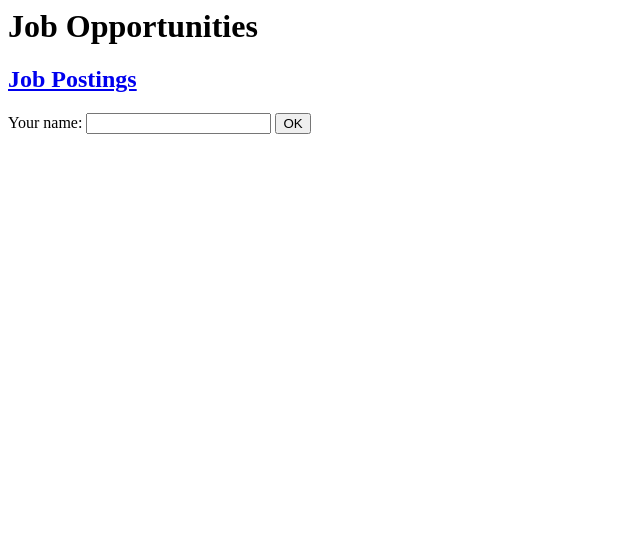
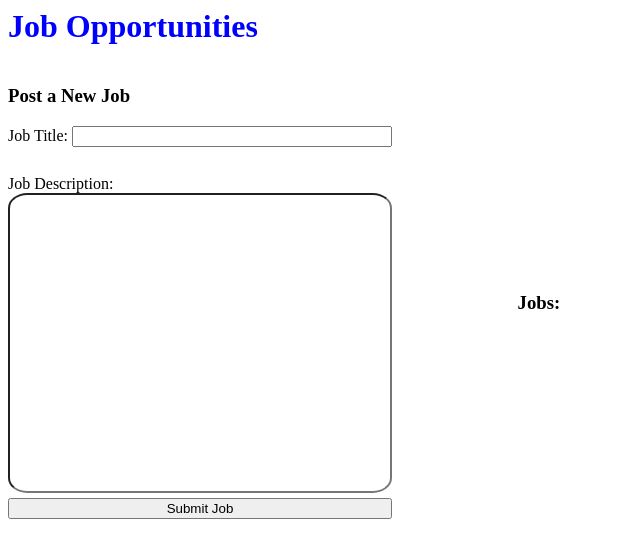
Before and after one commit to Daniel165c/ConnectionsOnline, a Django app: page /home/postjobs/ in a window 1280 px wide. Shown: the top 558 px of the page, without its empty margins (0-640 px from the left). Run offline with Django 4.2, Linux system fonts and the light colour scheme; data that the repository does not hold is empty.

Commit message:
new work added

```diff
--- a/ConnectionsOnline/ConnectionsOnline/settings.py
+++ b/ConnectionsOnline/ConnectionsOnline/settings.py
@@ -25,7 +25,7 @@ SECRET_KEY = 'django-insecure-5yg8$)iwi1h)14p$f(f&v^jk+e-hm$yajr3g3oerzaow&5@qa&
 # SECURITY WARNING: don't run with debug turned on in production!
 DEBUG = True
 
-ALLOWED_HOSTS = []
+ALLOWED_HOSTS = ['local.ripplematch.com', '127.0.0.1']
 
 
 # Application definition
--- a/ConnectionsOnline/JobPostings/templates/postjobs.html
+++ b/ConnectionsOnline/JobPostings/templates/postjobs.html
@@ -1,14 +1,36 @@
-<h1>
+<h1 style="color:blue;">
     Job Opportunities
- </h1>
+</h1>
 
- <h2>
-    <a href="jobs">
-     Job Postings</a>
- </h2>
 
- <form action = "" method = "get">
-     <label for="post_job">Your name: </label>
-     <input id="post_job" type="text" name="post_job">
-     <input type="submit" value="OK">
- </form>
+<div style="display: inline-block; width:40%">
+    <h3>Post a New Job</h3>
+    <form action = "{% url 'add_job' %}" method = "POST" style="display:inline; width:40%;">
+        {% csrf_token %}
+         <section>
+            <label for="job_title">Job Title: </label>
+            <input type="text" name="job_title" style="width:25vw;"/>
+         </section>
+         <br/>
+         <section style="height: 300px; width: 30vw; margin-top: 2%;">
+            <label for="job_description" style="height:100%; width:100%;">Job Description:</label>
+            <input type="" name="job_description" style="height:100%; width:100%; border-radius: 5%;"/>
+         </section>
+         <br/>
+         <input type="submit" value="Submit Job" style="width:30vw; margin-top:5px;">
+     </form>
+</div>
+<div style="display: inline-block; width:40%; height:30vh; overflow-y: auto;">
+    <h3>Jobs:</h3>
+    <ul style="display:inline; width: 40%;">
+        {% for job in my_jobs %}
+            <li style="list-style-type: none;margin-bottom:15px;">
+                <span>Job Title: {{ job.job_title }}</span>
+                <p>Job Description: {{job.job_description}}</p>
+                <a href="delete/{{job.id}}" style="" ><button>Delete</button></a>
+                <a href="edit/{{job.id}}" style="" ><button>Edit</button></a>
+                <hr>
+            </li>
+        {% endfor %}
+    </ul>
+</div>
--- a/ConnectionsOnline/JobPostings/urls.py
+++ b/ConnectionsOnline/JobPostings/urls.py
@@ -1,10 +1,12 @@
 from django.urls import path
-from JobPostings.views import *
 
+from JobPostings import views
 
 urlpatterns = [
-
-    path('', ConnectionsOnlineView.as_view(), name='home'),
-    path('postjobs/', PostJobsViews.as_view(), name='postjobs.html'
-    )
+    path('', views.ConnectionsOnlineView.as_view(), name='home'),
+    path('postjobs/create_post', views.addrecord, name='add_job'),
+    path('postjobs/', views.index, name='index'),
+    path('postjobs/delete/<int:id>', views.delete, name='delete_job'),
+    path('postjobs/update', views.update, name='confirm_update'),
+    path('postjobs/edit/<int:id>', views.ConnectionsOnlineUpdateView.as_view(), name="update_job")
 ]
--- a/ConnectionsOnline/JobPostings/views.py
+++ b/ConnectionsOnline/JobPostings/views.py
@@ -1,15 +1,46 @@
+from unittest import skip
 from django.shortcuts import render
 from django.views import View
-
-# from paintapp.forms import ColorPickerForm
-
-# Create your views here.
-
+from JobPostings.models import Jobs
+from django.template import loader
+from django.http import HttpResponse, HttpResponseRedirect
+from django.urls import reverse
 class ConnectionsOnlineView(View):
     def get(self, request):
-        return render(request=request, template_name='home.html')
+        return render(request,'home.html')
+class ConnectionsOnlineUpdateView(View):
+    def get(self, request, id):
+        job_to_update = Jobs.objects.get(id=id)
+        context = {
+            'job': job_to_update
+        }
+        return render(request,'updatejob.html', context)
 
-class PostJobsViews(View):
-    def get(self, request):
-        return render(request=request,
-        template_name='postjobs.html')
+def index(request):
+  my_jobs = Jobs.objects.all().values()
+  template = loader.get_template('postjobs.html')
+  context = {
+    'my_jobs': my_jobs,
+  }
+  return HttpResponse(template.render(context, request))
+
+def addrecord(request):
+  job_title_to_save = request.POST.get('job_title')
+  job_description_to_save = request.POST.get('job_description')
+  new_job = Jobs(job_title=job_title_to_save, job_description=job_description_to_save)
+  new_job.save()
+  return HttpResponseRedirect(reverse('index'))
+
+def delete(request, id):
+  job_to_delete = Jobs.objects.get(id=id)
+  job_to_delete.delete()
+  return HttpResponseRedirect(reverse('index'))
+
+def update(request):
+    job_id = request.PUT.get('id')
+    job_to_update = Jobs.objects.get(id=job_id)
+
+    job_to_update.job_title = request.POST.get('job_title') if request.POST.get('job_title') != None else skip #only update if form has an updated state submitted for job title/description
+    job_to_update.job_description = request.POST.get('job_description') if request.POST.get('job_description') != None else skip
+    job_to_update.save()
+    return HttpResponseRedirect(reverse('index'))
```
Also changed, not shown: ConnectionsOnline/JobPostings/models.py (+3 -4 lines), ConnectionsOnline/JobPostings/serializers.py (added, +7 -0 lines), ConnectionsOnline/JobPostings/templates/home.html (+4 -9 lines), ConnectionsOnline/JobPostings/templates/updatejob.html (added, +17 -0 lines), ConnectionsOnline/JobPostings/migrations/0002_remove_job_job_description_and_more.py (added), ConnectionsOnline/JobPostings/migrations/0003_rename_job_jobs.py (added), ConnectionsOnline/JobPostings/migrations/0004_alter_jobs_job_title.py (added), ConnectionsOnline/JobPostings/migrations/0005_jobs_job_description.py (added).
